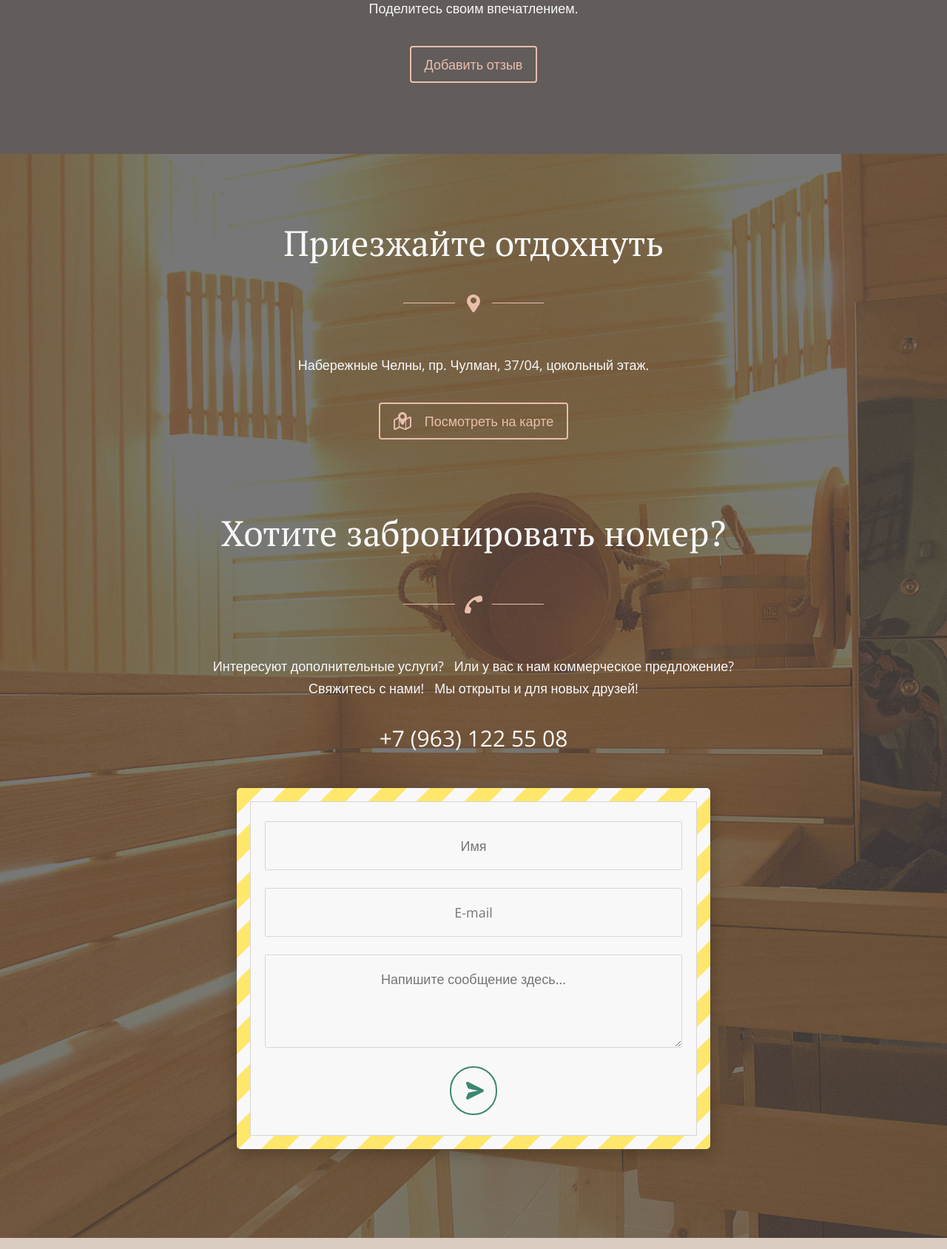
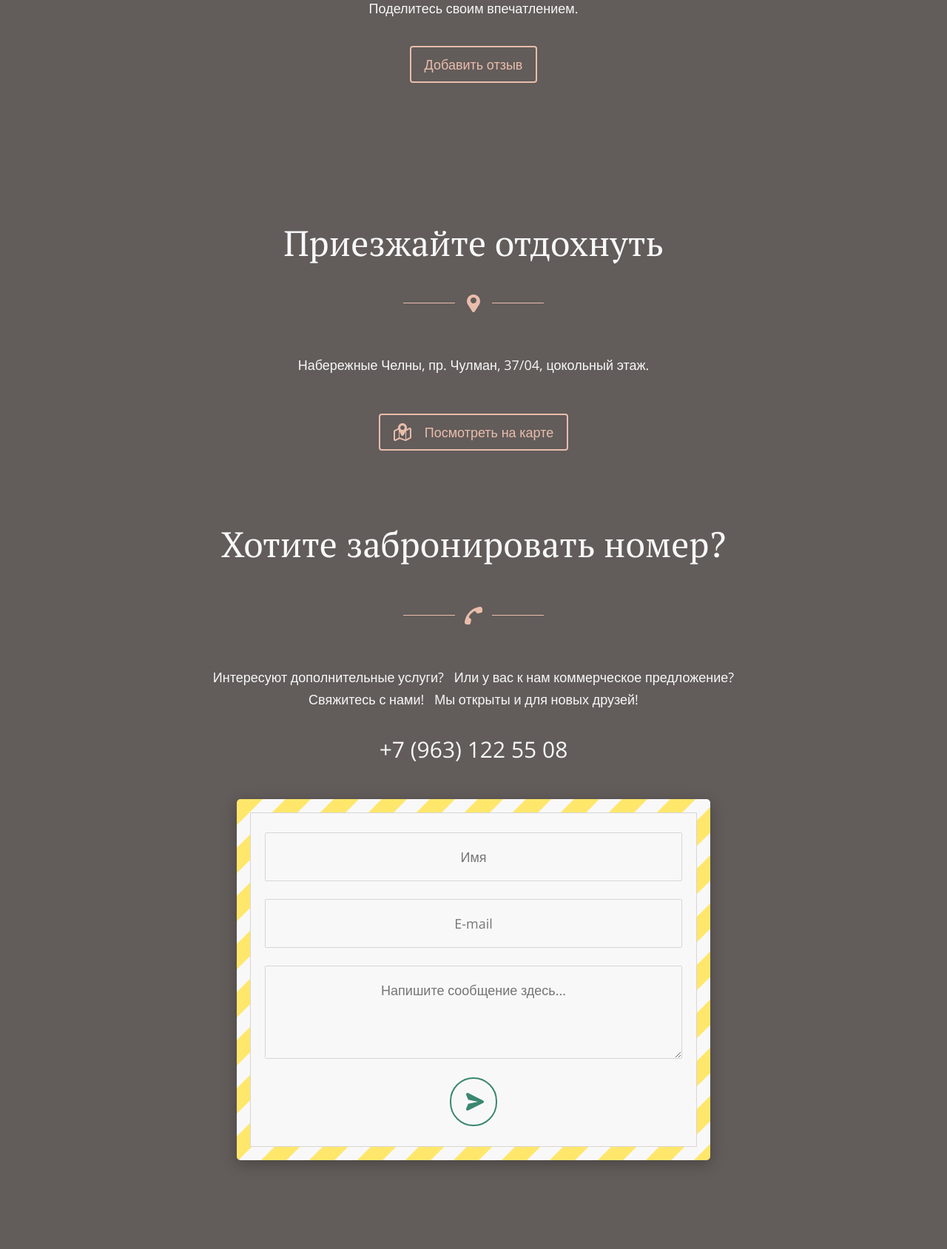
Before and after one commit to ildaribragimov/GL, a PHP site: page / in a window 1280 px wide. Shown: the part 3953-5641 px from the top of the page at 74% size. Run offline with PHP 8.4, Linux system fonts and the light colour scheme; some libraries are stand-ins or nearby versions.

Commit message:
Удалил невостребованные CSS-стили, т.к. удалена обертка (<form>) кнопок

```diff
--- a/web/html/glclub.ru/www/template/css/common.css
+++ b/web/html/glclub.ru/www/template/css/common.css
@@ -629,14 +629,6 @@ button:hover .icon.-envelope {
 }
 
 /* Section "Send Review" & "Contacts" */
-#sendReview form,
-#contacts .subsection-phone form,
-#contacts .subsection-address form {
-	padding-top:0;
-}
-#sendReview form {
-	padding-bottom:0;
-}
 button.-pink {
 	border-color:#e9bdac;
 	color:#e9bdac;
@@ -1155,8 +1147,7 @@ button.-pink:hover {
 	.content-wrapper {
 		width:960px;
 	}
-    #reserveRoom,
-	#contacts {
+    #reserveRoom {
 		background-image:url(../../media/contacts/contacts_bg.jpg);
 	}
 }
@@ -1166,8 +1157,7 @@ button.-pink:hover {
 	.section-wrapper {
 		width:auto;
 	}
-    #reserveRoom,
-	#contacts {
+    #reserveRoom {
 		background-image:url(../../media/contacts/contacts_bg_tablet.jpg);
 	}
 
@@ -1235,8 +1225,7 @@ button.-pink:hover {
 	.switchers ul {
 		padding:0;
 	}
-    #reserveRoom,
-	#contacts {
+    #reserveRoom {
 		background-image:url(../../media/contacts/contacts_bg_mobile.jpg);
 	}
 	#reviews .arrows {
```
